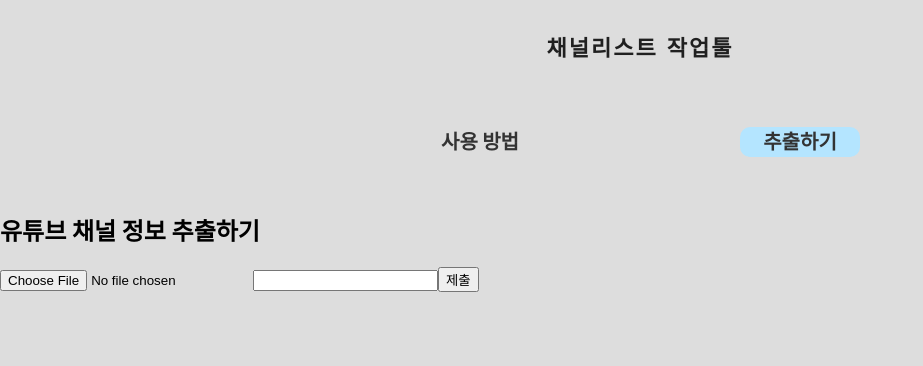
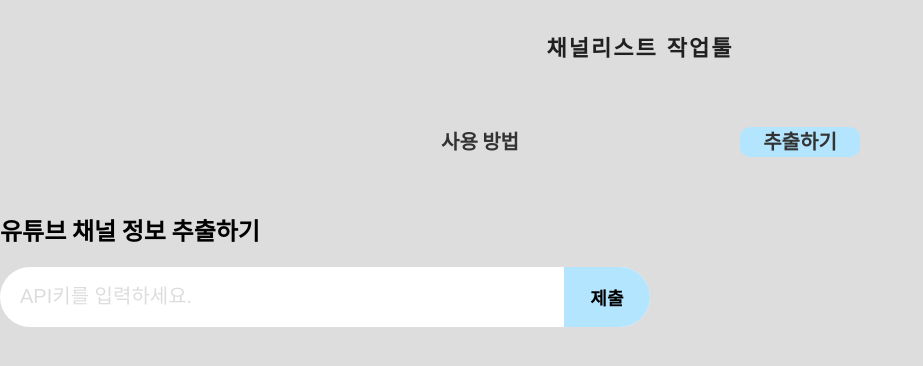
Before and after one commit to Dojinkyung/youtube_channel_list_react, a React (Create React App) app: page /converting in a window 1280 px wide. Shown: the top 366 px of the page, without its empty margins (0-923 px from the left). Built offline with nearby package versions, Linux system fonts and the light colour scheme; the HTML template or start-up script is replaced by a standard one.

Commit message:
feat:input 추가

```diff
--- /dev/null
+++ b/src/component/Input.tsx
@@ -0,0 +1,16 @@
+import styles from "./input.module.scss";
+const Input = () => {
+  return (
+    <div>
+      <form className={styles.inputForm}>
+        <input
+          className={styles.input}
+          type="text"
+          placeholder="API키를 입력하세요."
+        />
+        <button type="submit">제출</button>
+      </form>
+    </div>
+  );
+};
+export default Input;
--- a/src/component/Header.tsx
+++ b/src/component/TabBar.tsx
@@ -1,5 +1,5 @@
 import { NavLink } from "react-router-dom";
-import styles from "./header.module.scss";
+import styles from "./tabbar.module.scss";
 import classNames from "classnames";
 import Title from "./Title";
 
--- /dev/null
+++ b/src/component/input.module.scss
@@ -0,0 +1,42 @@
+@use "/src/styles/constants/colors";
+@use "/src/styles/mixins/flexbox";
+
+.inputForm {
+  @include flexbox.flexbox(between, center);
+  width: 50%;
+  height: 60px;
+  padding-left: 10px;
+  overflow: hidden;
+  background: colors.$WHITE;
+  border-radius: 50px;
+  .input {
+    width: 100%;
+    padding-left: 10px;
+    font-size: 20px;
+    color: colors.$BLACK;
+    border-radius: 10px;
+    border: none;
+  }
+  input:focus {
+    outline: none;
+  }
+  .input[type="text"]::placeholder {
+    font-size: 20px;
+    color: colors.$GRAYD;
+  }
+  button {
+    background-color: colors.$MAINCOLOR;
+    color: colors.$BLACK;
+    height: 100%;
+    width: 15%;
+    font-size: 1.125rem;
+    font-weight: 700;
+    padding: 16px 16px;
+    cursor: pointer;
+    border: none;
+    &:focus,
+    &:focus-visible {
+      outline: 2px solid colors.$MAINCOLOR;
+    }
+  }
+}
--- a/src/routes/converting/index.tsx
+++ b/src/routes/converting/index.tsx
@@ -1,15 +1,14 @@
 //import styles from "./converting.module.scss";
 
-import TabBar from "../../component/Header";
+import Input from "../../component/Input";
+import TabBar from "../../component/TabBar";
 
 const ConvertingPage = () => {
   return (
     <div>
       <TabBar />
       <h2>유튜브 채널 정보 추출하기</h2>
-      <input type="file" />
-      <input type="text" />
-      <button>제출</button>
+      <Input />
     </div>
   );
 };
--- a/src/routes/information/index.tsx
+++ b/src/routes/information/index.tsx
@@ -1,6 +1,6 @@
 //import styles from "./information.module.scss";
 
-import TabBar from "../../component/Header";
+import TabBar from "../../component/TabBar";
 
 const InfomationPage = () => {
   return (
@@ -8,6 +8,19 @@ const InfomationPage = () => {
       <TabBar />
       <div>
         <h2>채널리스트 작업툴 사용하는 방법</h2>
+        <p>
+          채널리스트 페이지 사용법 1.구글 로그인 후 유튜브 api key를 발급
+          받습니다
+          https://console.cloud.google.com/marketplace/product/google/youtube.googleapis.com?hl=ko
+          참고: 발급 순서 알려주는 링크 https://han-py.tistory.com/432 2. 채널
+          정보를 가지고 있는 시트에서 채널명, 계정구분, 구독자수, 누적 조회수,
+          채널url, 사용불가 채널, 변경 전 이름 표기를 제외한 라인들은 지워줍니다
+          3. 채널 리스트 파일 돌리는 페이지로 넘어가서 발급받은 api키를 입력하고
+          수정한 엑셀파일을 업로드합니다 4. api가 모든 채널들의 구독자수와
+          조회수 입력을 완료할 때 까지 기다립니다(생각보다 오래걸립니다(3~4분))
+          5.완료된 파일을 저장합니다 혹시라도 작동이 안된다면
+          dojinkyung98@gmail.com로 메일 주세요!
+        </p>
       </div>
     </div>
   );
```
Also changed, not shown: src/component/tabbar.module.scss (renamed from src/component/Header.module.scss).
